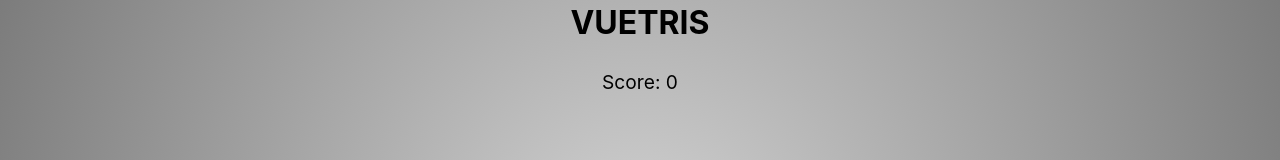
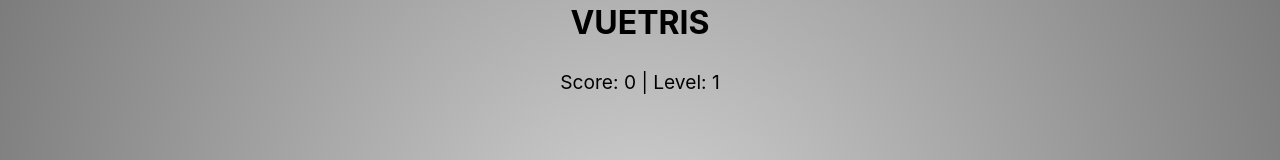
Before and after one commit to iGroovyboy/vuetris3, a Vue app: page / in a window 1280 px wide. Shown: the part 137-297 px from the top of the page. Built offline with nearby package versions, Linux system fonts and the light colour scheme.

Commit message:
speed increases with time

```diff
--- a/src/components/TTetris.vue
+++ b/src/components/TTetris.vue
@@ -2,7 +2,10 @@
   <div class="main">
     <h1>VUETRIS</h1>
     <div>
-      <span class="score">Score: {{ score }}</span>
+      <span class="score"
+        >Score: {{ score }} | Level:
+        {{ Math.floor(blockN / blocksPerSpeedLevel) + 1 }}</span
+      >
     </div>
     <div class="zone">
       <TBoard :renderData="renderData" :status="status" ref="board" />
@@ -29,22 +32,28 @@
 import TBoard from "./TBoard.vue";
 import * as fn from "@/util/lib.ts";
 import {
-  SYMBOL,
   BLOCKS,
-  STATUS,
+  BLOCKS_NAMES,
   DIRECTION,
   SCORE_MAP,
+  STATUS,
+  SYMBOL,
   TBlock,
-  BLOCKS_NAMES,
 } from "@/util/constants.ts";
-import { onMounted, onUnmounted, ref } from "vue";
+import { onMounted, onUnmounted, ref, watch } from "vue";
 import { TLevel } from "@/util/interfaces.ts";
 import { clone } from "@/util/helpers.ts";
 
-const speed = 500;
+const blocksPerSpeedLevel = 15;
+const msPerSpeedLevel = 50;
+
+const speedMin = 500;
+let speed = speedMin;
+
 const sizeX = 10;
 const sizeY = 20;
 const topY = 0;
+
 const playBtnText = "Play";
 const pauseBtnText = "Pause";
 const resumeBtnText = "Resume";
@@ -59,6 +68,7 @@ const status = ref<STATUS>("stop");
 
 const destroyed = ref(0);
 const score = ref(0);
+const blockN = ref(0);
 
 const isAnimation = ref(false);
 
@@ -69,6 +79,21 @@ let currentBlockData: TBlock | null = null;
 let allowRotation = true;
 let level: TLevel = null;
 let levelOfBlock: TLevel = [];
+
+watch(
+  () => blockN.value,
+  () => {
+    if (
+      status.value === STATUS.Play &&
+      blockN.value % blocksPerSpeedLevel === 0 &&
+      speed > 50
+    ) {
+      speed -= msPerSpeedLevel;
+      clearInterval(timer);
+      play(true);
+    }
+  },
+);
 
 const play = (resume = false) => {
   isOn.value = true;
@@ -126,10 +151,11 @@ const stopGame = () => {
   status.value = STATUS.Stop;
 
   clearInterval(timer);
-  timer = null;
 
   isOn.value = false;
   frame = 0;
+  blockN.value = 0;
+  speed = speedMin;
 
   level = fn.createEmptyLevel(sizeX, sizeY, topY);
   levelOfBlock = [];
@@ -187,6 +213,7 @@ const renderView = () => {
 
 const runTick = () => {
   if (!currentBlock) {
+    blockN.value++;
     const randomBlock = fn.pickRandomBlock(BLOCKS);
 
     levelOfBlock = fn.createEmptyLevel(sizeX, sizeY, topY);
```
